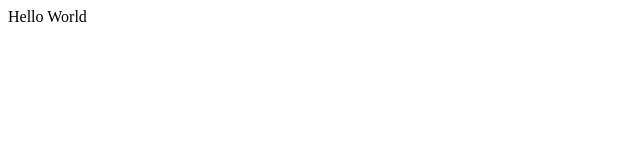
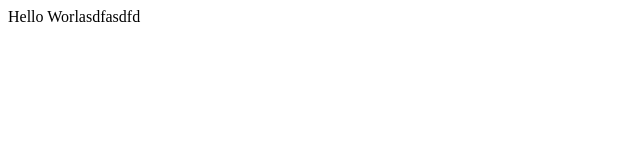
Before and after one commit to tbricca/tbricca.github.io, a plain HTML site: page index.html in a window 1280 px wide. Shown: the full height of the page, 0-640 px from the left. Drawn offline with Linux system fonts and the light colour scheme.

Commit message:
trying to fix stuff

```diff
--- a/index.html
+++ b/index.html
@@ -1 +1 @@
-<p>Hello World</p>
+<p>Hello Worlasdfasdfd</p>
```
